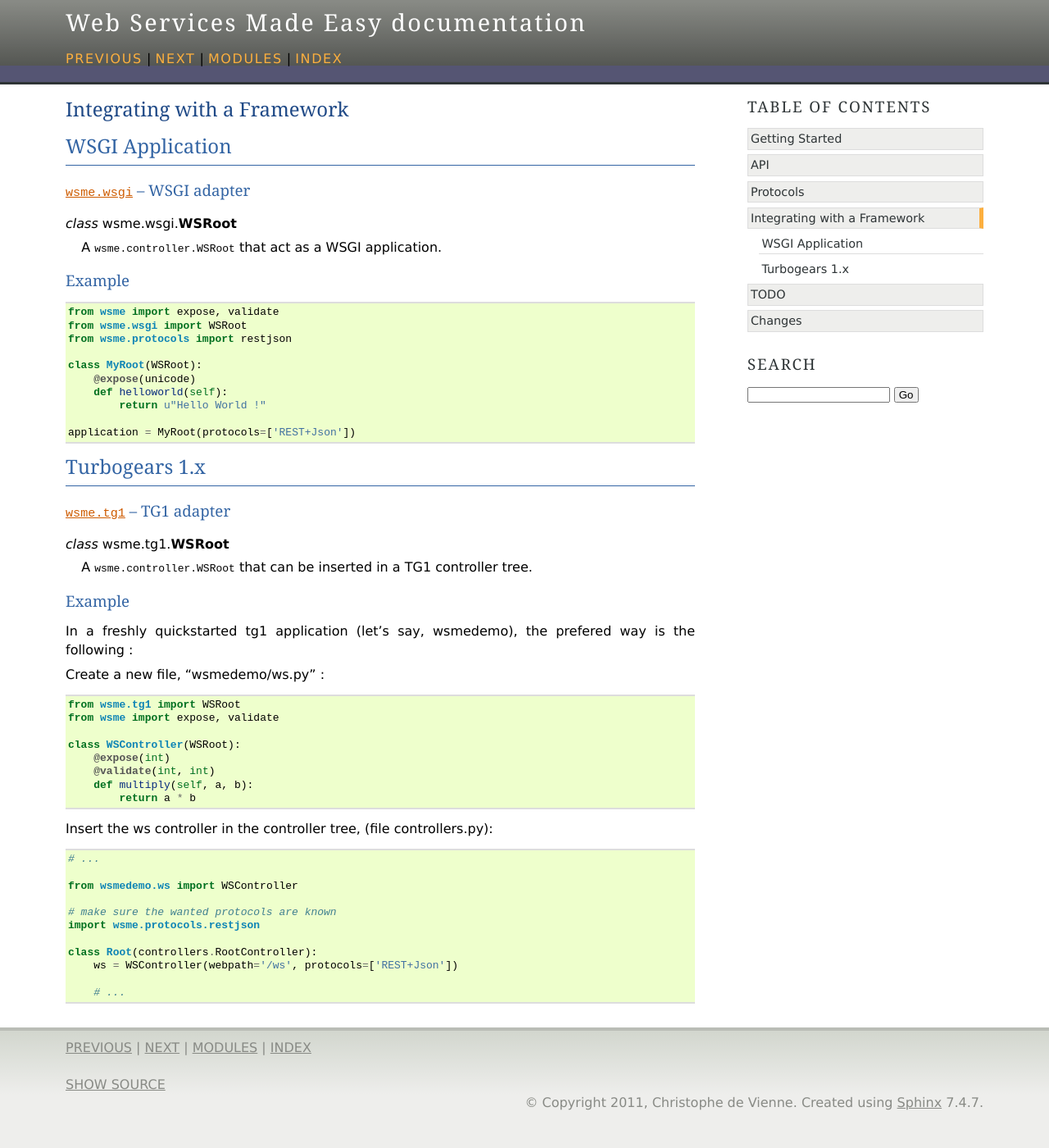
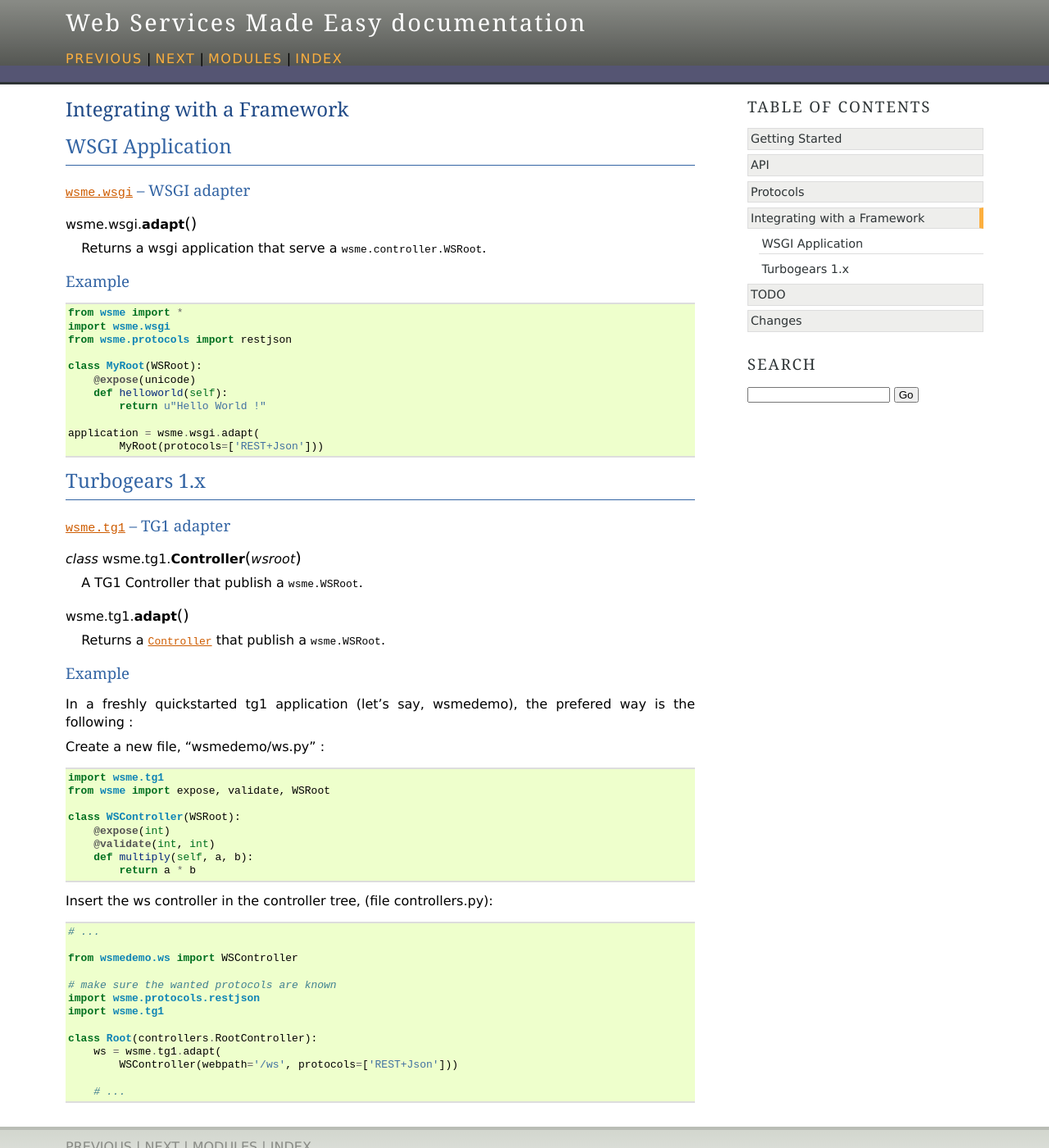
Before and after one commit to openstack-archive/wsme, a Sphinx documentation site: the page built from doc/integrate.rst, in a window 1280 px wide and 1400 px high. Shown: the whole window at 82% size. Built offline with Sphinx 7.4.7, drawn with Linux system fonts in a browser that asks for light colours; the version number could not be read and is left out.

Commit message:
Change the way framework adapters works. Now the adapter modules have a simple adapt function that adapt a :class:`wsme.WSRoot` instance. This way a same root can be integrated in several framework.

```diff
--- a/doc/integrate.rst
+++ b/doc/integrate.rst
@@ -9,17 +9,17 @@
 
 .. module:: wsme.wsgi
 
-.. class:: WSRoot
+.. function:: adapt
 
-    A :class:`wsme.controller.WSRoot` that act as a WSGI application.
+    Returns a wsgi application that serve a :class:`wsme.controller.WSRoot`.
 
 Example
 ~~~~~~~
 
 .. code-block:: python
 
-    from wsme import expose, validate
-    from wsme.wsgi import WSRoot
+    from wsme import *
+    import wsme.wsgi
     from wsme.protocols import restjson
 
     class MyRoot(WSRoot):
@@ -27,7 +27,8 @@
         def helloworld(self):
             return u"Hello World !"
 
-    application = MyRoot(protocols=['REST+Json'])
+    application = wsme.wsgi.adapt(
+            MyRoot(protocols=['REST+Json']))
 
 Turbogears 1.x
 --------------
@@ -37,10 +38,13 @@
 
 .. module:: wsme.tg1
 
-.. class:: WSRoot
+.. class:: Controller(wsroot)
 
-    A :class:`wsme.controller.WSRoot` that can be inserted in a TG1
-    controller tree.
+    A TG1 Controller that publish a :class:`wsme.WSRoot`.
+
+.. function:: adapt
+
+    Returns a :class:`Controller` that publish a :class:`wsme.WSRoot`.
 
 Example
 ~~~~~~~
@@ -52,8 +56,8 @@
 
 .. code-block:: python
 
-    from wsme.tg1 import WSRoot
-    from wsme import expose, validate
+    import wsme.tg1
+    from wsme import expose, validate, WSRoot
 
     class WSController(WSRoot):
         @expose(int)
@@ -71,8 +75,10 @@
 
     # make sure the wanted protocols are known
     import wsme.protocols.restjson
+    import wsme.tg1
 
     class Root(controllers.RootController):
-        ws = WSController(webpath='/ws', protocols=['REST+Json'])
+        ws = wsme.tg1.adapt(
+            WSController(webpath='/ws', protocols=['REST+Json']))
 
         # ...
--- a/wsme/__init__.py
+++ b/wsme/__init__.py
@@ -1,2 +1,2 @@
-from controller import expose, validate
+from controller import expose, validate, WSRoot
 from types import wsattr, wsproperty
```
Also changed, not shown: doc/api.rst (+7 -5 lines), doc/changes.rst (+8 -0 lines), 5 other files.
